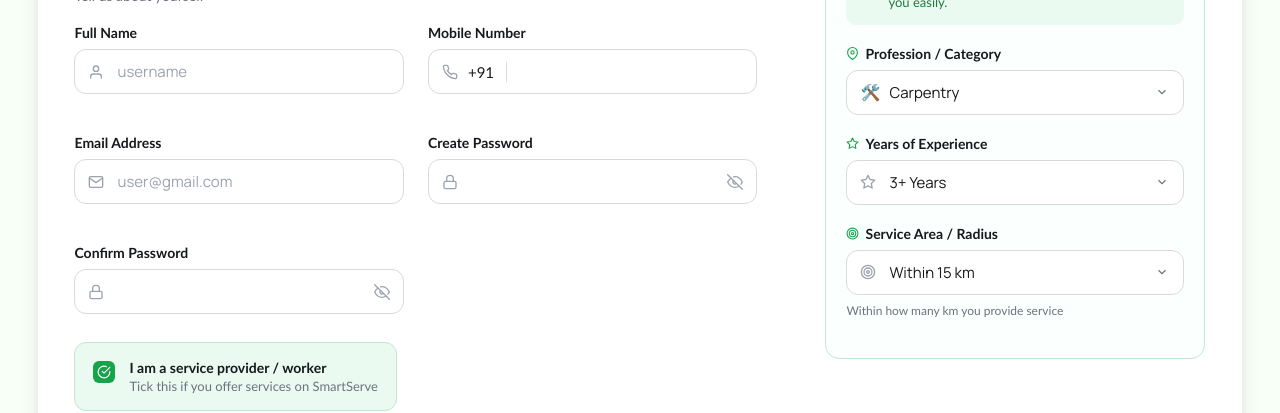
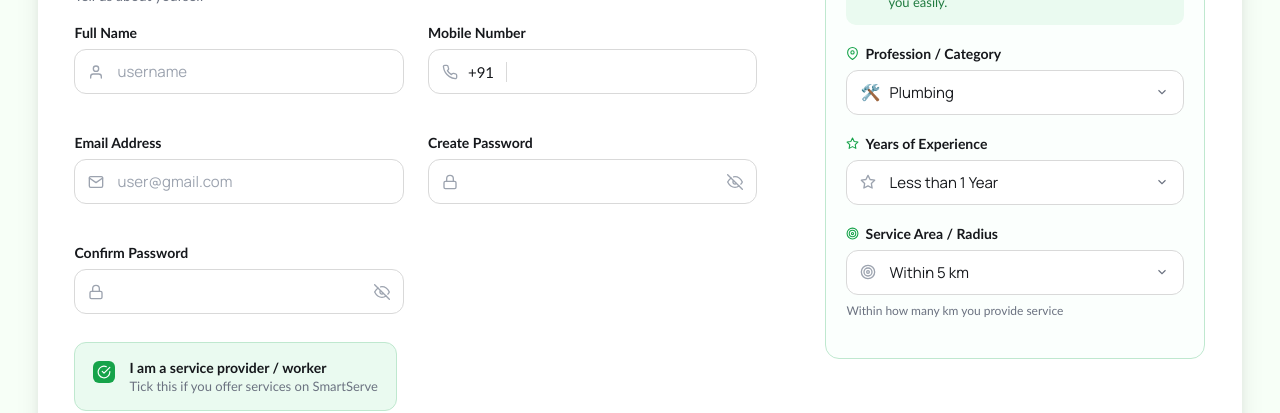
Before and after one commit to Jay2453/smart_local_service, a Next.js app: page /Register in a window 1280 px wide. Both pictures are taken after a click on the label 235 px from the left and 535 px from the top of the page. Shown: the part 159-572 px from the top of the page. Built offline with nearby package versions, Linux system fonts and the light colour scheme.

Commit message:
ServiceProvider DB created and attached

```diff
--- a/app/Register/page.jsx
+++ b/app/Register/page.jsx
@@ -39,6 +39,9 @@ const Register = () => {
     city: "",
     pincode: "",
     state: "Gujarat",
+    Profession: "",
+    Experience: "",
+    ServiceRadius: "",
   });
   const [IsServiceprovider, setIsServiceprovider] = useState(false);
   const [showPassword, setShowPassword] = useState(false);
@@ -135,6 +138,11 @@ const Register = () => {
         showNotification("Please fill in all the required fields.");
         return;
     }
+    if (IsServiceprovider && (!FormData.ServiceRadius || !FormData.Profession || !FormData.Experience))
+    {
+      showNotification("Please fill in the required Service Provider Fields.");
+      return;
+    }
 
     // Check passwords
     if (FormData.password !== FormData.confirmpassword) {
@@ -213,6 +221,9 @@ const Register = () => {
           city: FormData.city,
           pincode: FormData.pincode,
           state: FormData.state,
+          Proffesion: FormData.Profession,
+          Experience: FormData.Experience,
+          ServiceRadius: FormData.ServiceRadius,
         }),
       });
 
@@ -480,13 +491,13 @@ const Register = () => {
                     </label>
                     <div className="input-wrapper">
                       <span className="input-emoji">🛠️</span>
-                      <select defaultValue="Carpentry">
-                        <option>Plumbing</option>
-                        <option>Electrical</option>
-                        <option>Carpentry</option>
-                        <option>Painting</option>
-                        <option>Pest Control</option>
-                        <option>Appliance Repair</option>
+                      <select value={FormData.Profession} name='Profession' onChange={handleChange}>
+                        <option value="Plumbing">Plumbing</option>
+                        <option value="Electrical">Electrical</option>
+                        <option value="Carpentry">Carpentry</option>
+                        <option value="Painting">Painting</option>
+                        <option value="Pest control">Pest Control</option>
+                        <option value="ApplianceRepair">Appliance Repair</option>
                       </select>
                     </div>
                   </div>
@@ -497,11 +508,11 @@ const Register = () => {
                     </label>
                     <div className="input-wrapper">
                       <FiStar className="input-icon" />
-                      <select defaultValue="3+ Years">
-                        <option>Less than 1 Year</option>
-                        <option>1-3 Years</option>
-                        <option>3+ Years</option>
-                        <option>5+ Years</option>
+                      <select value={FormData.Experience} name='Experience' onChange={handleChange}>
+                        <option value="0-1">Less than 1 Year</option>
+                        <option value="1-3">1-3 Years</option>
+                        <option value="3-5">3-5 Years</option>
+                        <option value="5+">5+ Years</option>
                       </select>
                     </div>
                   </div>
@@ -512,11 +523,11 @@ const Register = () => {
                     </label>
                     <div className="input-wrapper">
                       <FiTarget className="input-icon" />
-                      <select defaultValue="Within 15 km">
-                        <option>Within 5 km</option>
-                        <option>Within 10 km</option>
-                        <option>Within 15 km</option>
-                        <option>Within 25 km</option>
+                      <select value={FormData.ServiceRadius} name='ServiceRadius' onChange={handleChange}>
+                        <option value="in 5km">Within 5 km</option>
+                        <option value="in 10km">Within 10 km</option>
+                        <option value="in 15km">Within 15 km</option>
+                        <option value="in 25km">Within 25 km</option>
                       </select>
                     </div>
                     <p className="hint-text">Within how many km you provide service</p>
```
Also changed, not shown: app/api/auth/register/route.js (+27 -5 lines), models/Provider.js (added, +77 -0 lines).
